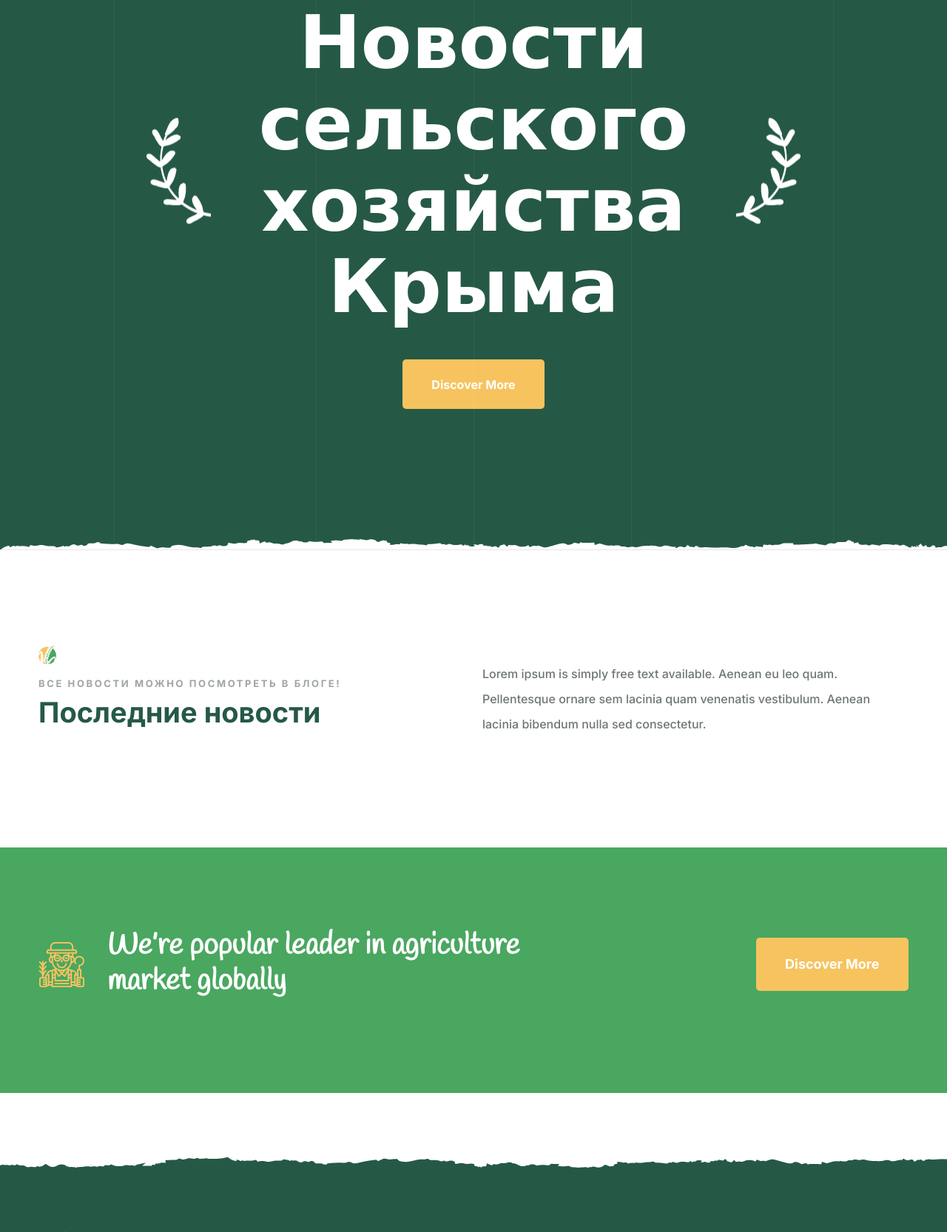
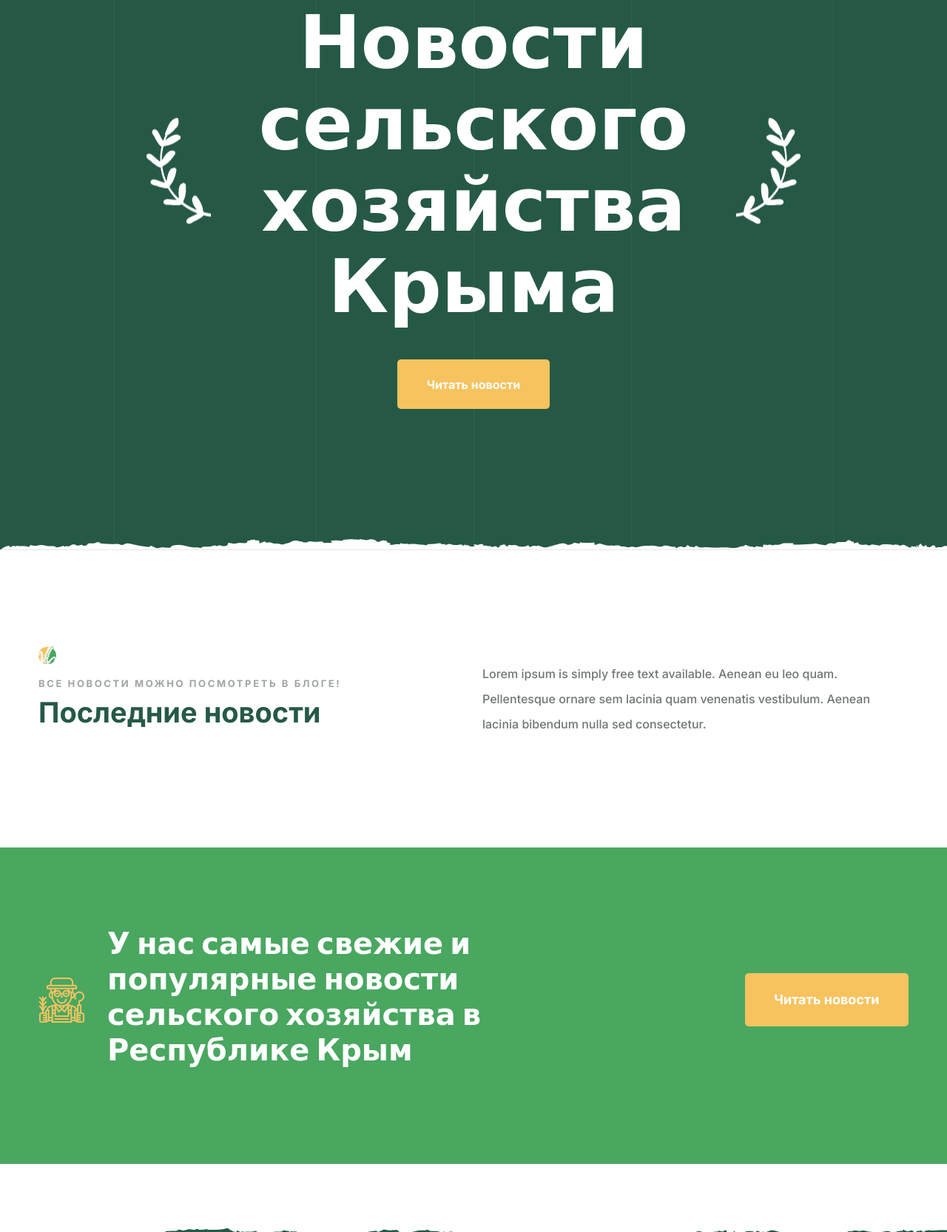
Before and after one commit to dev2033/agro_site_dj, a Django app: page / in a window 1280 px wide. Shown: the part 500-2166 px from the top of the page at 74% size. Run offline with Django 3.2, Linux system fonts and the light colour scheme; data that the repository does not hold is empty; some libraries are stand-ins or nearby versions; some web fonts are replaced.

Commit message:
update home page buttons

```diff
--- a/src/templates/blog/home_page.html
+++ b/src/templates/blog/home_page.html
@@ -32,7 +32,7 @@
                             <span class="tagline">Добро пожаловать на Агрикон</span>
                             <h2>Новости <br>сельского хозяйства <br>
                                 Крыма</h2>
-                            <a href="#" class=" thm-btn">Discover More</a>
+                            <a href="{% url 'posts' %}" class="thm-btn">Читать новости</a>
                         </div>
                     </div>
                 </div>
@@ -83,16 +83,15 @@
     </div>
 </section>
 
-<section class="call-to-action jarallax" data-jarallax data-speed="0.3"
-             data-imgPosition="-80% 50%">
+<section class="call-to-action jarallax" data-jarallax data-speed="0.3" data-imgPosition="-80% 50%">
         <img class="call-to-action__bg jarallax-img" src="{% static 'images/backgrounds/cta-1-bg-1.jpg' %}" alt="parallax-image"/>
         <div class="container">
             <div class="call-to-action__content">
                 <i class="call-to-action__icon agrikon-icon-agriculture-2"></i>
-                <h3>We’re popular leader in agriculture market globally</h3>
+                <h3>У нас самые свежие и популярные новости сельского хозяйства в Республике Крым</h3>
             </div>
             <div class="call-to-action__button">
-                <a href="services.html" class="thm-btn">Discover More</a>
+                <a href="{% url 'posts' %}" class="thm-btn">Читать новости</a>
             </div>
         </div>
     </section>
```
